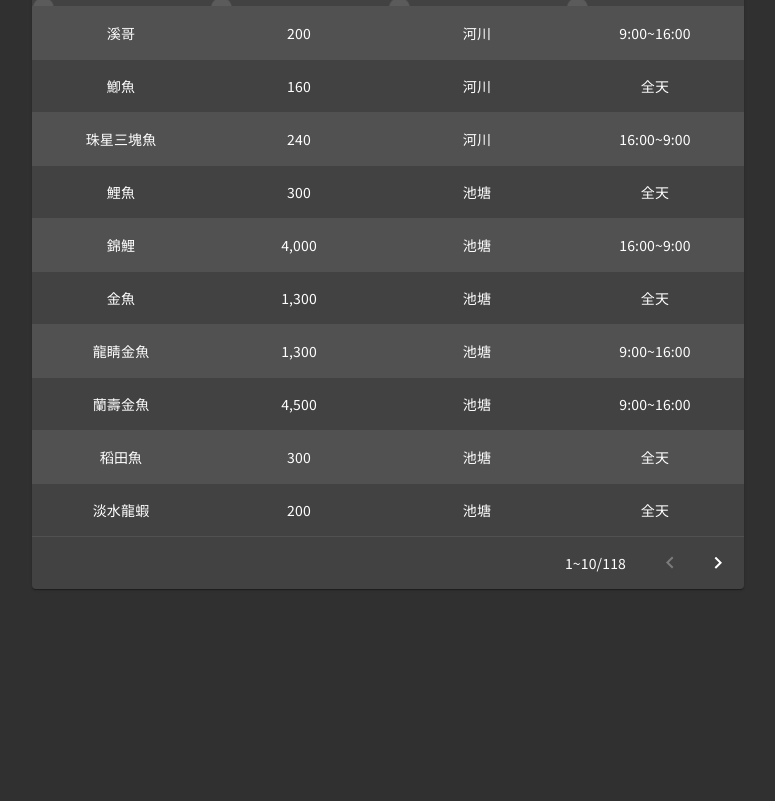
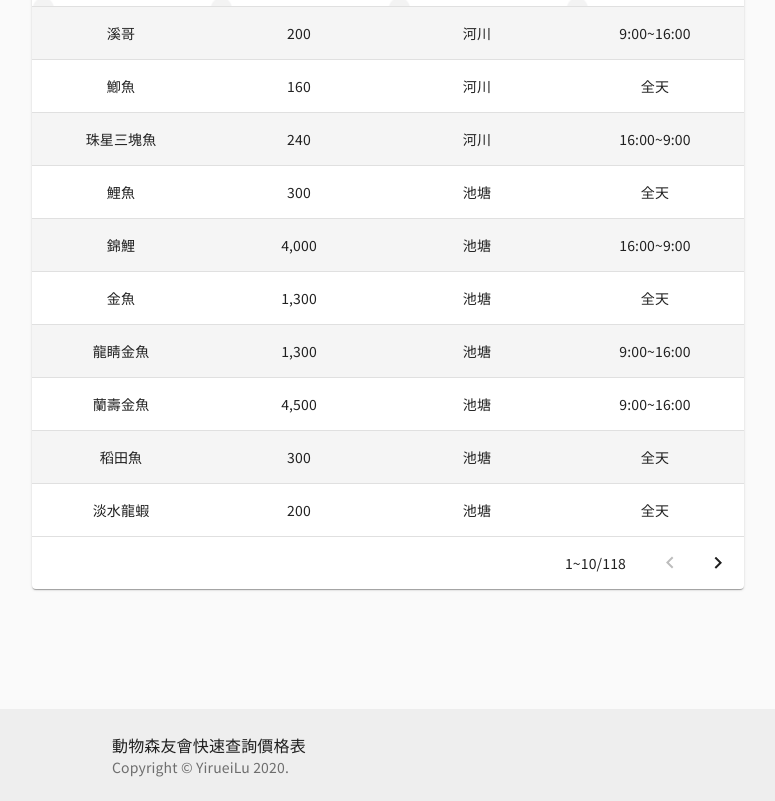
Before and after one commit to yirueilu-b/AnimalCrossingPrice, a React (Create React App) app: page / in a window 1280 px wide. Shown: the part 302-1103 px from the top of the page, without its empty margins (252-1027 px from the left). Before the commit the page ends 1019 px from the top, so only its background shows below. Built offline with nearby package versions, Linux system fonts and the light colour scheme; the HTML template or start-up script is replaced by a standard one.

Commit message:
Add footer and change default theme type

```diff
--- a/src/App.js
+++ b/src/App.js
@@ -12,6 +12,7 @@
 import insectData from './data/insect.csv';
 import Papa from 'papaparse';
 import {withStyles} from '@material-ui/styles';
+import StickyFooter from "./Component/Footer";
 
 
 const useStyles = makeStyles(theme => ({
@@ -37,7 +38,7 @@
     constructor(props) {
         super(props);
         this.state = {
-            theme: 'dark',
+            theme: 'light',
             filterName: '',
             rows: [],
             currentRows: []
@@ -132,7 +133,7 @@
                     <Option handleFilterNameChange={this.handleFilterNameChange}/>
                     {myComponent}
                 </Container>
-
+                <StickyFooter/>
             </MuiThemeProvider>
         );
 
--- /dev/null
+++ b/src/Component/Footer.js
@@ -0,0 +1,52 @@
+import React from 'react';
+import CssBaseline from '@material-ui/core/CssBaseline';
+import Typography from '@material-ui/core/Typography';
+import {makeStyles} from '@material-ui/core/styles';
+import Container from '@material-ui/core/Container';
+import Link from '@material-ui/core/Link';
+
+function Copyright() {
+    return (
+        <Typography variant="body2" color="textSecondary">
+            {'Copyright © '}
+            <Link color="inherit" href="https://material-ui.com/">
+                YirueiLu
+            </Link>{' '}
+            {new Date().getFullYear()}
+            {'.'}
+        </Typography>
+    );
+}
+
+const useStyles = makeStyles((theme) => ({
+    root: {
+        display: 'flex',
+        flexDirection: 'column',
+    },
+    main: {
+        marginTop: theme.spacing(8),
+        marginBottom: theme.spacing(2),
+    },
+    footer: {
+        padding: theme.spacing(3, 2),
+        marginTop: 'auto',
+        backgroundColor:
+            theme.palette.type === 'light' ? theme.palette.grey[200] : theme.palette.grey[800],
+    },
+}));
+
+export default function StickyFooter() {
+    const classes = useStyles();
+
+    return (
+        <div className={classes.root}>
+            <CssBaseline/>
+            <footer className={classes.footer}>
+                <Container maxWidth="sm">
+                    <Typography variant="body1">動物森友會快速查詢價格表</Typography>
+                    <Copyright/>
+                </Container>
+            </footer>
+        </div>
+    );
+}
```
